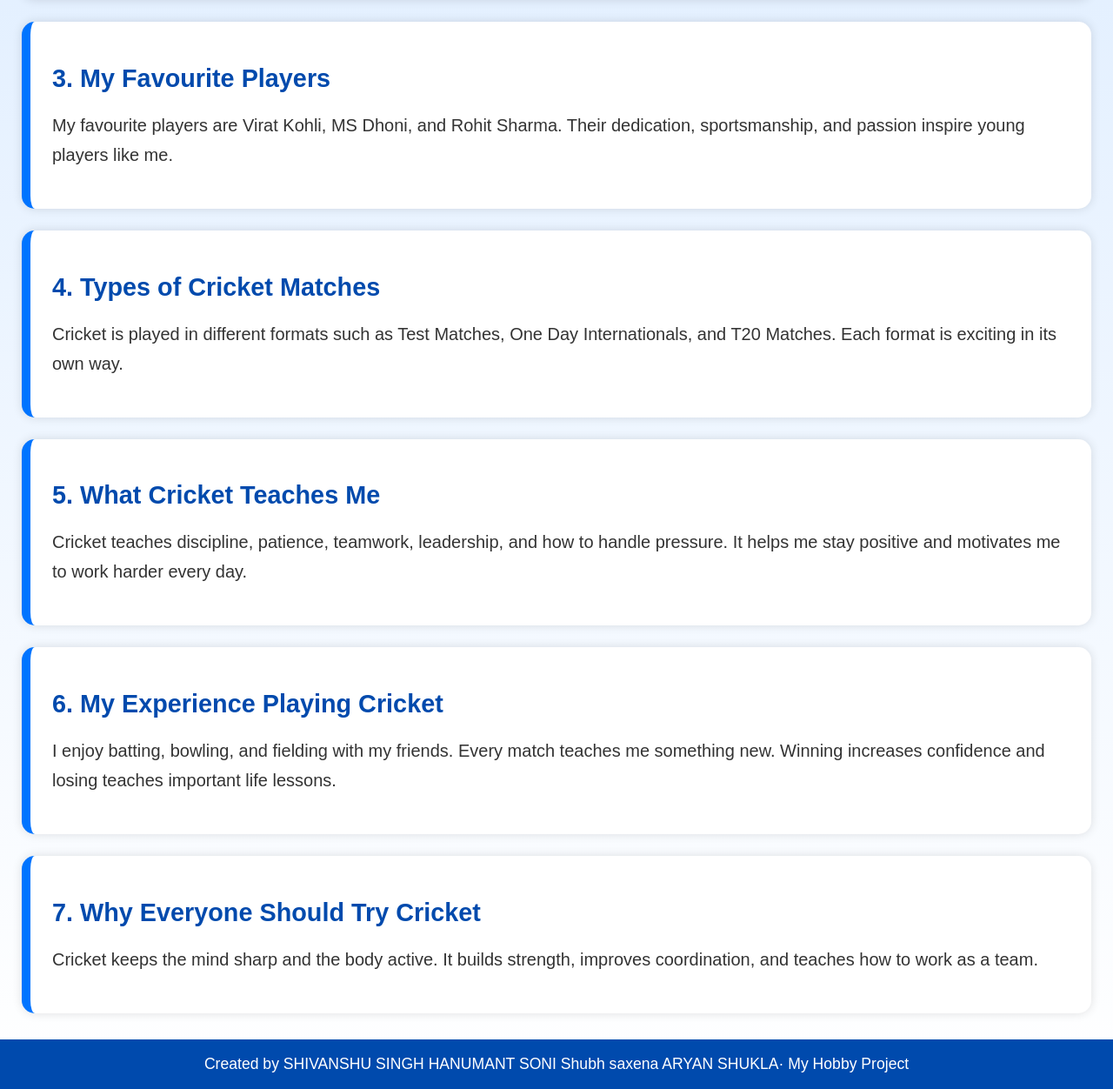
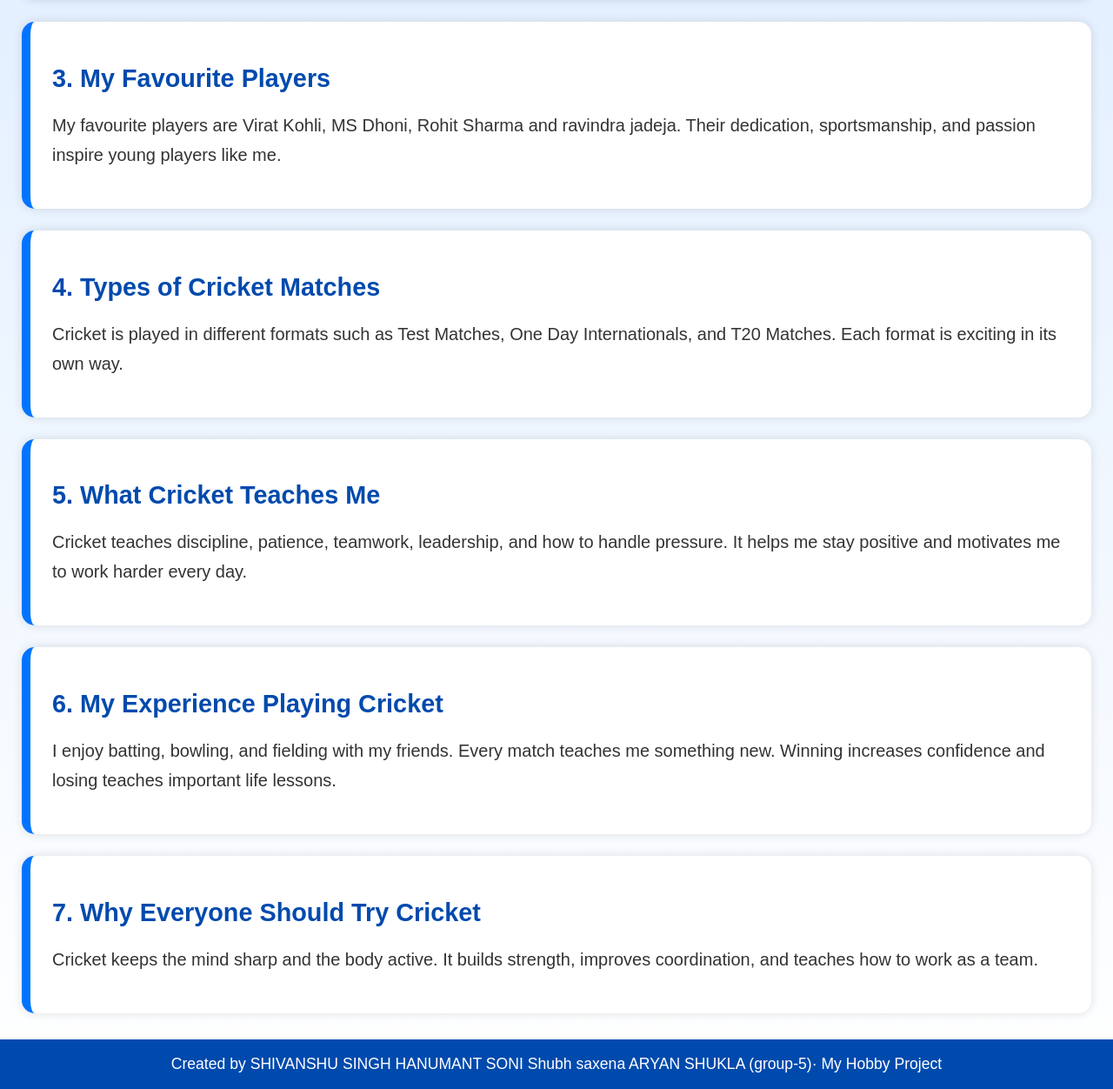
Before and after one commit to satrajeets94-sketch/Cricket.websites, a plain HTML site: page index.html in a window 1280 px wide. Shown: the part 598-1850 px from the top of the page at 87% size. Drawn offline with Linux system fonts and the light colour scheme.

Commit message:
Update favorite players and footer group name

```diff
--- a/index.html
+++ b/index.html
@@ -99,7 +99,7 @@
     <div class="section">
         <h2>3. My Favourite Players</h2>
         <p>
-            My favourite players are Virat Kohli, MS Dhoni, and Rohit Sharma.
+            My favourite players are Virat Kohli, MS Dhoni, Rohit Sharma and ravindra jadeja.
             Their dedication, sportsmanship, and passion inspire young players like me.
         </p>
     </div>
@@ -141,7 +141,7 @@
 SHIVANSHU SINGH
 HANUMANT SONI
 Shubh saxena
-ARYAN SHUKLA· My Hobby Project
+ARYAN SHUKLA (group-5)· My Hobby Project
     </footer>
 
 </body>
```
